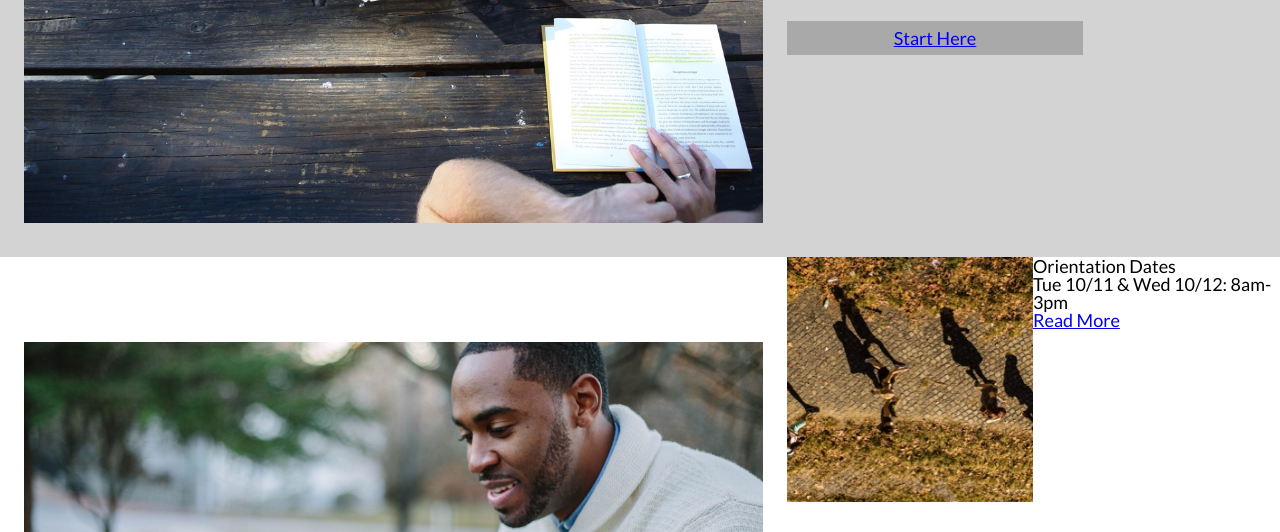
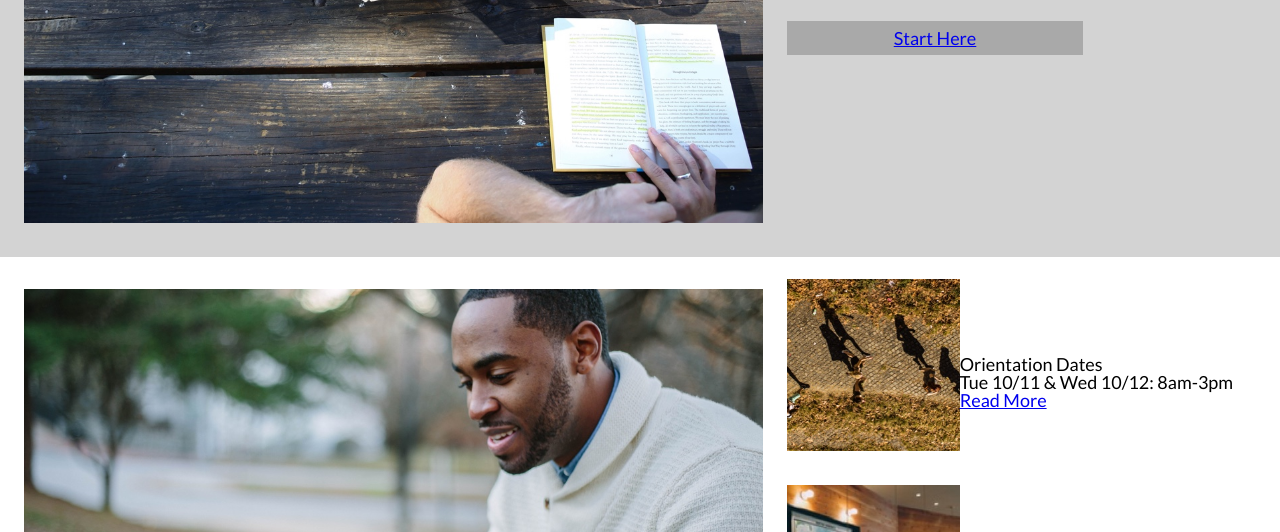
Before and after one commit to eileenrachel/colmaracademy, a plain HTML site: page index.html in a window 1280 px wide. Shown: the part 420-952 px from the top of the page. Drawn offline with Linux system fonts and the light colour scheme.

Commit message:
Adjust tab picture sizing.

```diff
--- a/resources/css/style.css
+++ b/resources/css/style.css
@@ -50,9 +50,17 @@ p {
   display: flex;
 }
 
-.tab.image-container {
+.tab .image-container {
   width: 35%;
   height: auto;
+}
+
+.tabtext {
+  width: 65%;
+  display: flex;
+  flex-direction: column;
+  justify-content: center;
+
 }
 
 /* Header Section */
```
